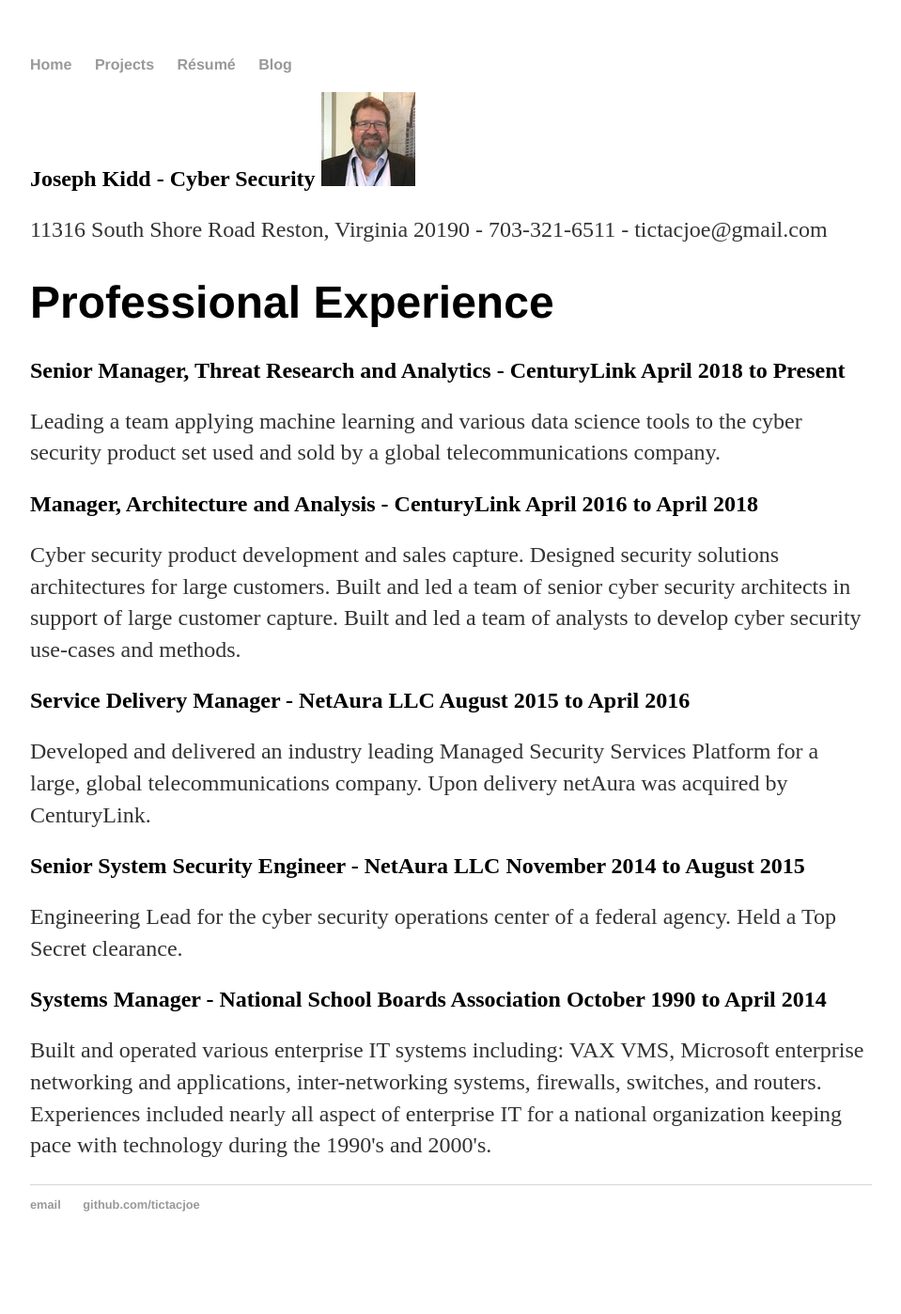
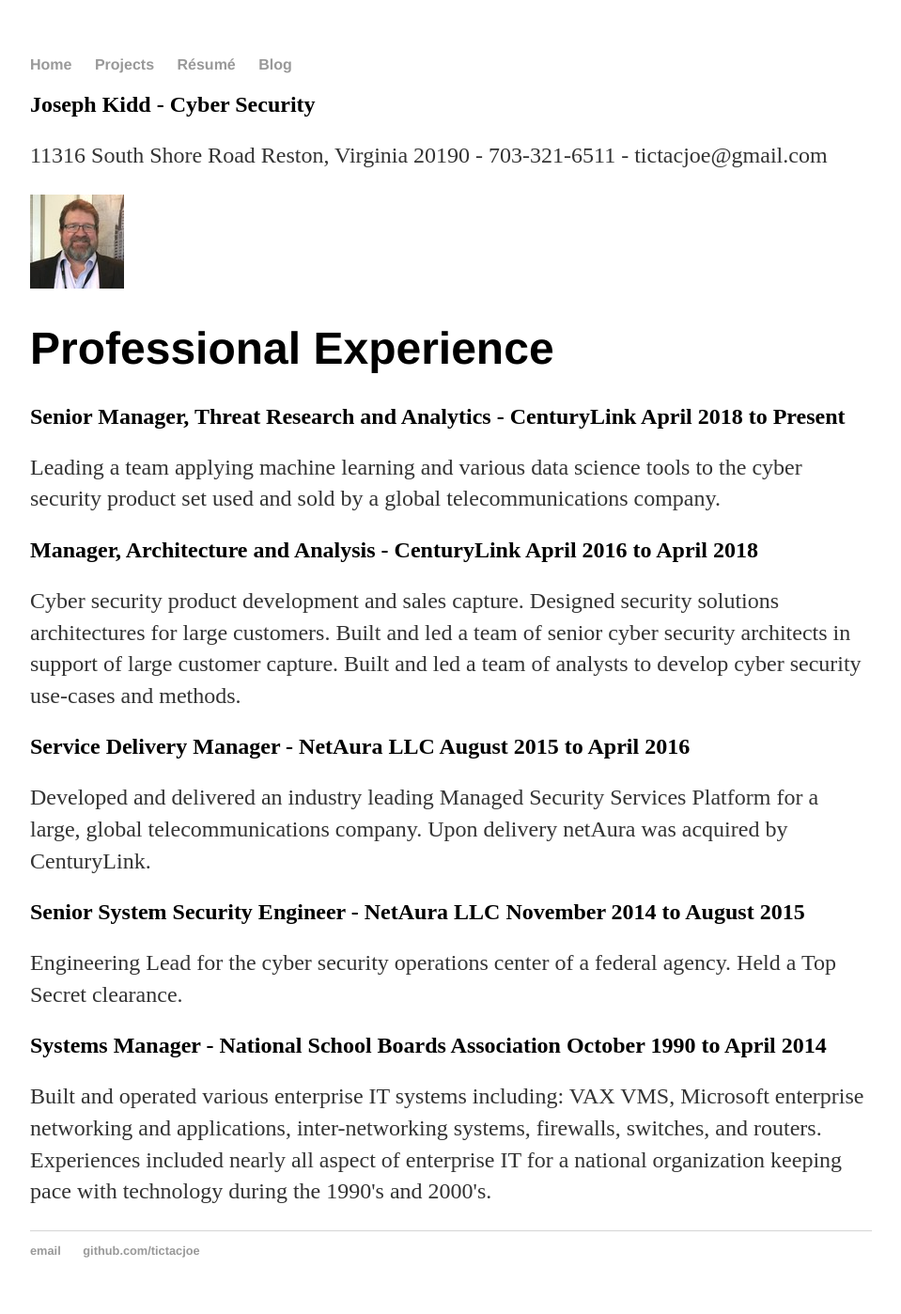
Before and after one commit to tictacjoe/tictacjoe.github.io, a Jekyll site: the page resume.html, which Jekyll copies as it is, in a window 1280 px wide. Shown: the whole page at 94% size, without its empty margins (160-1119 px from the left). Built offline with Jekyll 4.4.1, drawn with Linux system fonts in a browser that asks for light colours; before the commit the page ends 1349 px from its top, so only the background shows below that.

Commit message:
Update resume.html

```diff
--- a/resume.html
+++ b/resume.html
@@ -16,9 +16,10 @@
 		</nav>
 		<div class="container">
     		<div class="blurb">
-			<h2> Joseph Kidd - Cyber Security <img src="/pics/linked-in-profile-pic.jpg" alt="Joe" /></h2>
+			<h2> Joseph Kidd - Cyber Security </h2>
 			<p> 11316 South Shore Road Reston, Virginia 20190 -
 			703-321-6511 - tictacjoe@gmail.com</p>
+			<img src="/pics/linked-in-profile-pic.jpg" alt="Joe" />
         		<h1>Professional Experience</h1>
 
 			<h2>Senior Manager, Threat Research and Analytics - CenturyLink April 2018 to Present</h2>
```
